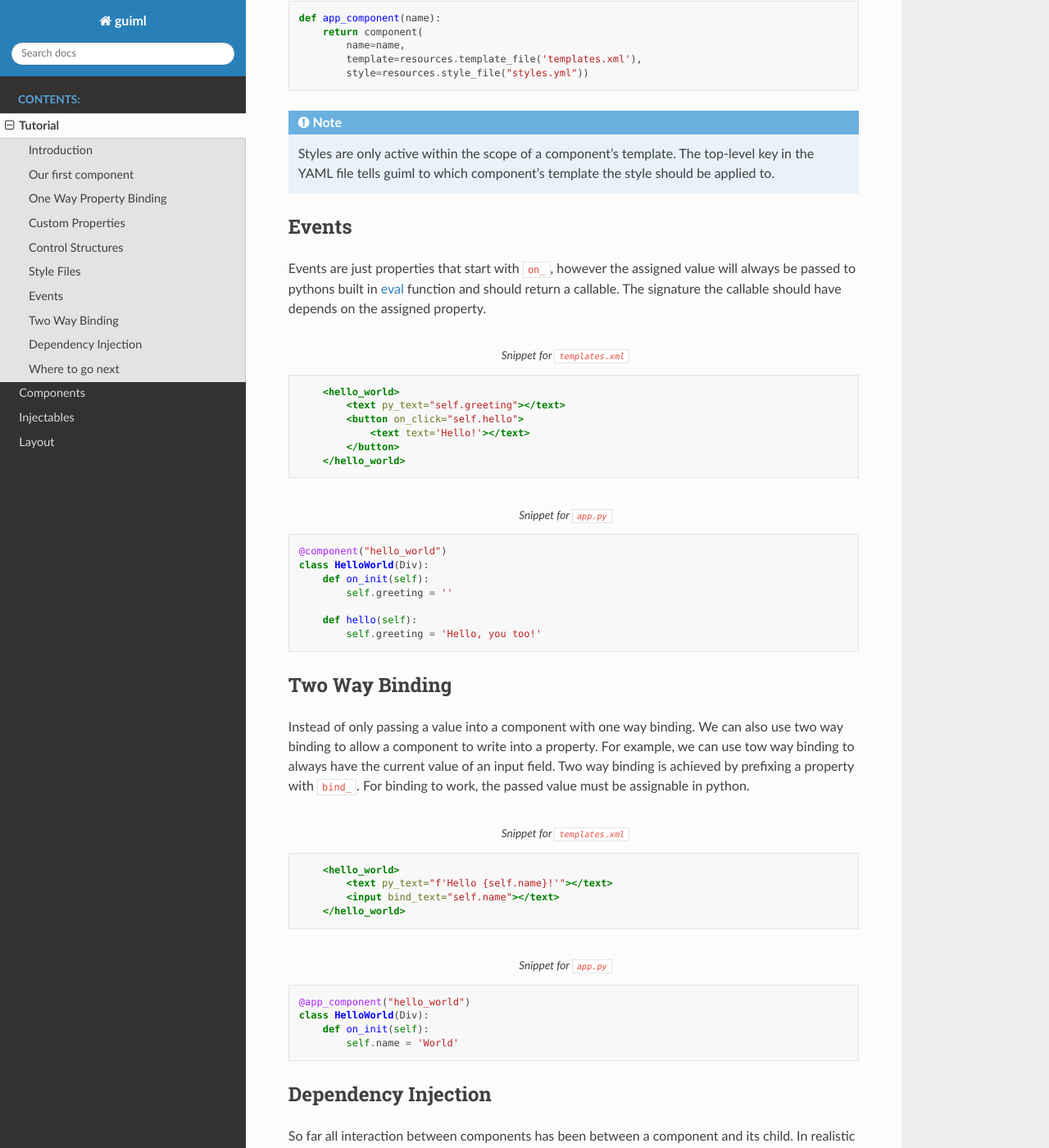
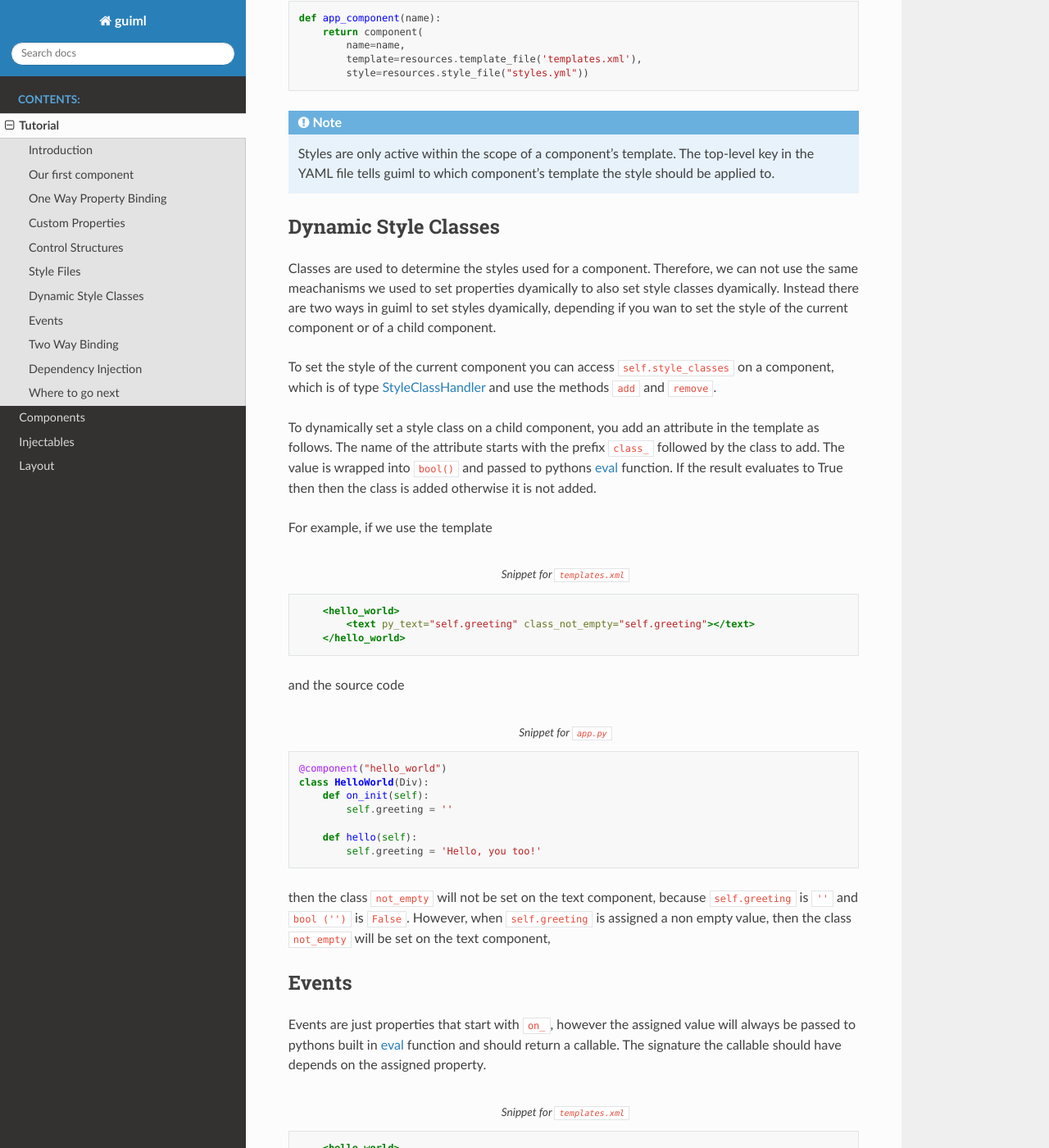
Before and after one commit to StephanGocht/guiml, a Sphinx documentation site: the page built from docs/source/tutorial.rst, in a window 1280 px wide and 1400 px high, scrolled down 6080 px. Shown: the whole window at 82% size. Built offline with Sphinx 7.4.7 and the Read the Docs theme 2.0.0, drawn with Linux system fonts in a browser that asks for light colours.

Commit message:
Add documentation for dynamic style classes.

```diff
--- a/docs/source/tutorial.rst
+++ b/docs/source/tutorial.rst
@@ -330,6 +330,57 @@ convenience function to the following.
     top-level key in the YAML file tells guiml to which component's template
     the style should be applied to.
 
+
+Dynamic Style Classes
+---------------------
+
+Classes are used to determine the styles used for a component. Therefore, we
+can not use the same meachanisms we used to set properties dyamically to also
+set style classes dyamically. Instead there are two ways in guiml to set
+styles dyamically, depending if you wan to set the style of the current
+component or of a child component.
+
+To set the style of the current component you can
+access :code:`self.style_classes` on a component, which is of
+type :ref:`components:StyleClassHandler` and use the methods :code:`add`
+and :code:`remove`.
+
+To dynamically set a style class on a child component, you add an attribute in
+the template as follows. The name of the attribute starts with the
+prefix :code:`class_` followed by the class to add. The value is wrapped
+into :code:`bool()` and passed to pythons
+`eval <https://docs.python.org/3/library/functions.html#eval>`_ function. If
+the result evaluates to True then then the class is added otherwise it is not
+added.
+
+For example, if we use the template
+
+.. code-block:: xml
+    :caption: Snippet for :code:`templates.xml`
+
+        <hello_world>
+            <text py_text="self.greeting" class_not_empty="self.greeting"></text>
+        </hello_world>
+
+and the source code
+
+.. code-block:: py
+    :caption: Snippet for :code:`app.py`
+
+    @component("hello_world")
+    class HelloWorld(Div):
+        def on_init(self):
+            self.greeting = ''
+
+        def hello(self):
+            self.greeting = 'Hello, you too!'
+
+then the class :code:`not_empty` will  not be set on the text component,
+because :code:`self.greeting` is :code:`''` and :code:`bool
+('')` is :code:`False`. However, when :code:`self.greeting` is assigned a non
+empty value, then the class :code:`not_empty` will be set on the text
+component,
+
 Events
 ------
 
```
Also changed, not shown: docs/source/components.rst (+7 -0 lines), 1 other file.
